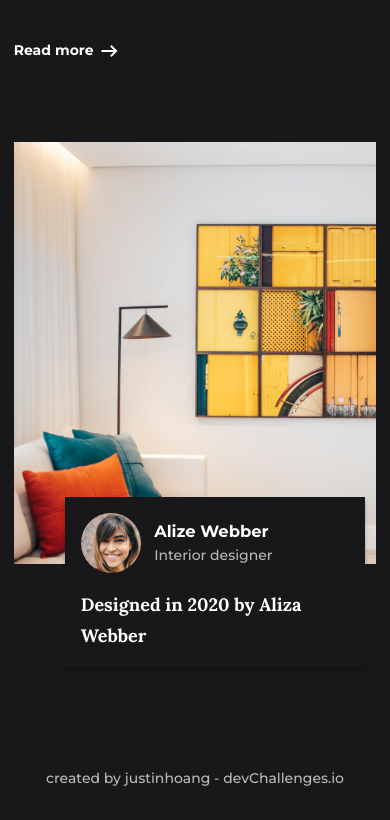
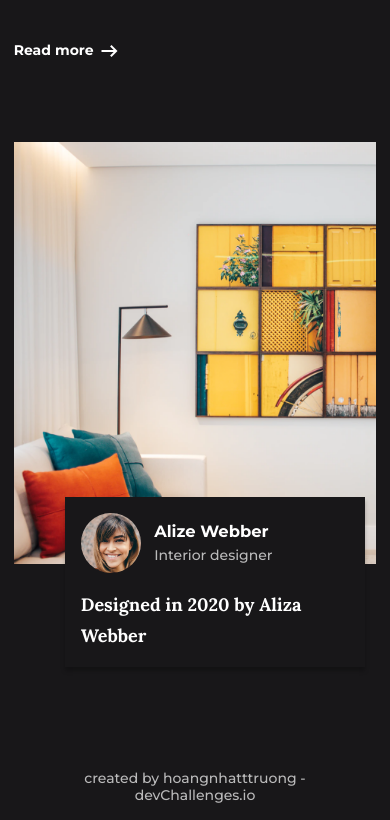
Before and after one commit to tin0312/responsiveWebApp, a plain HTML site: page interior-consultant-master/index.html in a window 390 px wide. Shown: the part 351-1171 px from the top of the page. Drawn offline with nearby package versions, Linux system fonts and the light colour scheme.

Commit message:
Final Touch DONE

```diff
--- a/interior-consultant-master/index.css
+++ b/interior-consultant-master/index.css
@@ -222,6 +222,7 @@ span.material-symbols-outlined {
     display: block;
     font-size: 40px;
     position: relative;
+    cursor: pointer;
 
 }
 /*Header-Container menu icon*/
--- a/interior-consultant-master/index.html
+++ b/interior-consultant-master/index.html
@@ -62,7 +62,7 @@
         </div>
       </div>
       <div class="footer">
-          <p class="copyright">created by justinhoang - devChallenges.io</p>
+          <p class="copyright">created by hoangnhatttruong - devChallenges.io</p>
       </div>
     <script src = "./index.js"></script>
   </body>
```
